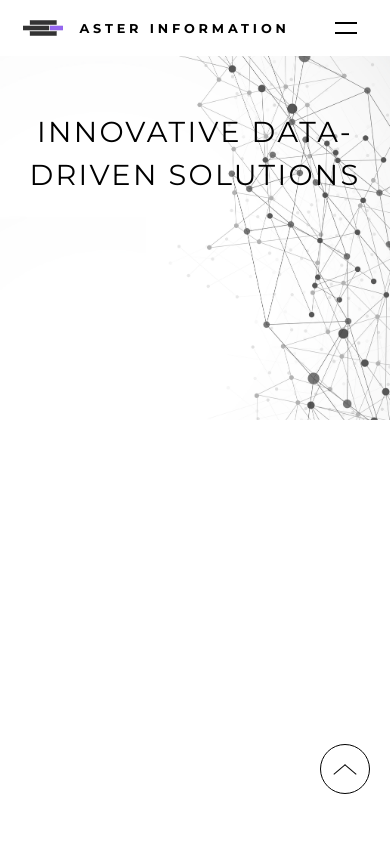
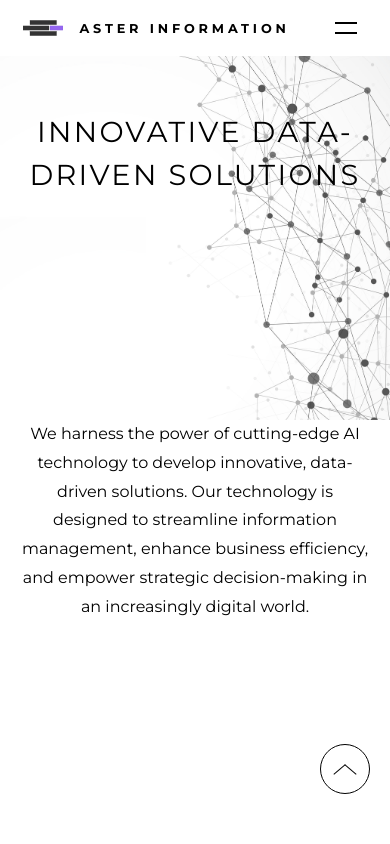
Before and after one commit to Moamal-2000/aster-information, a React (Vite) app: page /technology in a window 390 px wide. Shown: the top 844 px of the page. Built offline with nearby package versions, Linux system fonts and the light colour scheme.

Commit message:
test: ValueSection and its responsive

```diff
--- a/src/Components/Pages/Technology/TechHeroSection/TechHeroSection.module.scss
+++ b/src/Components/Pages/Technology/TechHeroSection/TechHeroSection.module.scss
@@ -2,6 +2,55 @@
 
 .technology {
   position: relative;
+  height: 1000px;
+}
+
+@media (max-width: 1300px) {
+  .technology {
+    height: 800px;
+  }
+}
+
+@include large {
+  .technology {
+    height: 720px;
+  }
+}
+
+@include medium {
+  .technology {
+    height: 580px;
+  }
+}
+
+@include small {
+  .technology {
+    height: 650px;
+  }
+}
+
+@media (max-width: 620px) {
+  .technology {
+    height: 540px;
+  }
+}
+
+@media (max-width: 520px) {
+  .technology {
+    height: 440px;
+  }
+}
+
+@media (max-width: 420px) {
+  .technology {
+    height: 340px;
+  }
+}
+
+@include very-small {
+  .technology {
+    height: 300px;
+  }
 }
 
 .technology .technologyBg {
--- a/src/Components/Pages/Technology/Technology.jsx
+++ b/src/Components/Pages/Technology/Technology.jsx
@@ -1,7 +1,8 @@
 import { Helmet } from "react-helmet-async";
 import { WEBSITE_NAME } from "src/Data/variables";
+import TechHeroSection from "./TechHeroSection/TechHeroSection";
 import s from "./Technology.module.scss";
-import TechHeroSection from "./TechHeroSection/TechHeroSection";
+import ValueSection from "./ValueSection/ValueSection";
 
 const Technology = () => {
   return (
@@ -13,7 +14,7 @@ const Technology = () => {
 
       <main className={s.technology} id="technologyPage">
         <TechHeroSection />
-        {/* <ValueSection /> */}
+        <ValueSection />
       </main>
     </>
   );
--- a/src/Components/Pages/Technology/ValueSection/ValueSection.module.scss
+++ b/src/Components/Pages/Technology/ValueSection/ValueSection.module.scss
@@ -5,5 +5,29 @@
 }
 
 .valueSection>p {
+  line-height: 1.8em;
+  text-align: center;
+  font-size: 1.5rem;
+  width: 740px;
+  margin: 0 auto;
+}
 
+@include medium {
+  .valueSection>p {
+    font-size: 1.3rem;
+    width: 650px;
+  }
 }
+
+@include small {
+  .valueSection>p {
+    font-size: 1rem;
+    width: 90%;
+  }
+}
+
+@include very-small {
+  .valueSection>p {
+    font-size: .8rem;
+  }
+}
```
